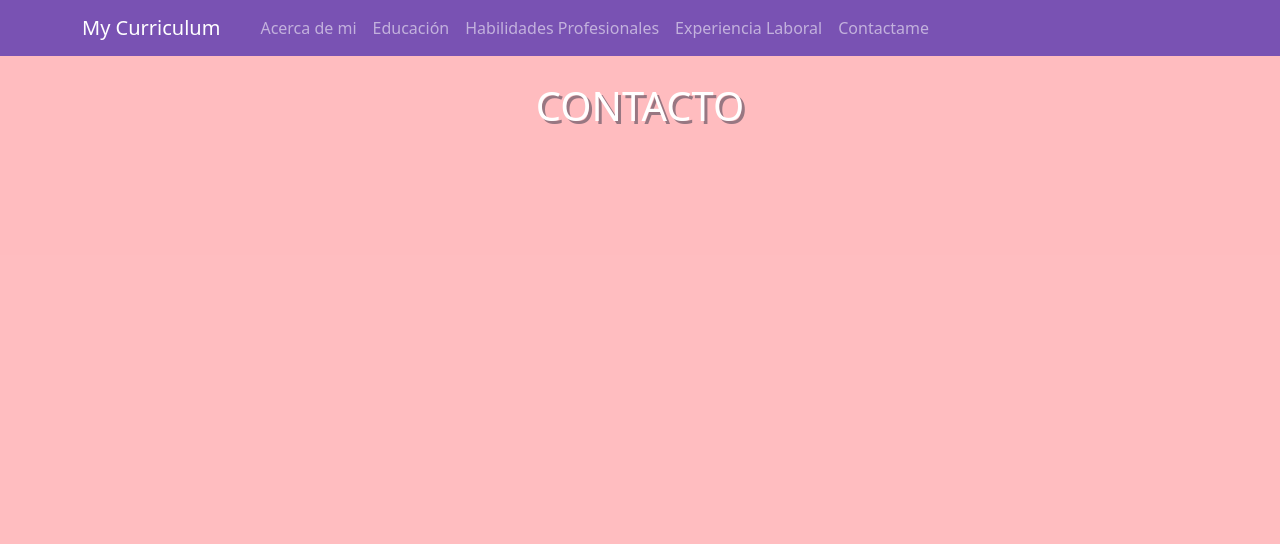
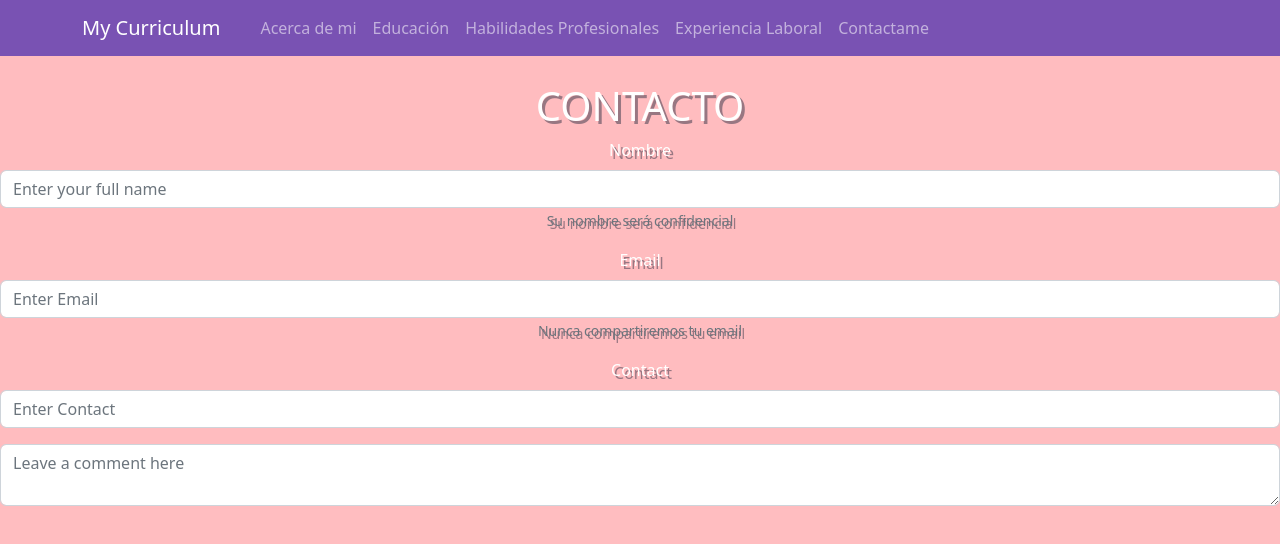
Before and after one commit to Laura0501/ProyectReact, a React (Create React App) app: page /contactame in a window 1280 px wide. Shown: the top 544 px of the page. Built offline with nearby package versions, Linux system fonts and the light colour scheme; a web font is replaced by a local one.

Commit message:
Creacion Componente Contactame con estructura Form

```diff
--- a/src/components/buttom/index.js
+++ b/src/components/buttom/index.js
@@ -1,9 +1,11 @@
 import Button from 'react-bootstrap/Button';
 
 function Boton(props){
-    return{
-        <Button variant={props.variant} type="submit">
+    return(
+        <Button variant={props.variant} type={props.type}>
         {props.nameButtom}
         </Button>
-    }
+    )
 }
+
+export default Boton;
--- a/src/components/campoFormulario/index.js
+++ b/src/components/campoFormulario/index.js
@@ -1,19 +1,15 @@
-import Button from 'react-bootstrap/Button';
 import Form from 'react-bootstrap/Form';
 
 function CampoForm(props) {
   return (
       <Form.Group className="mb-3" controlId={props.controlid}>
-        <Form.Label>{props.nomSection1}</Form.Label>
-        <Form.Control type={props.typeSection1} placeholder={props.placeholderSection1} />
+        <Form.Label>{props.nomSection}</Form.Label>
+        <Form.Control type={props.typeSection} placeholder={props.placeholderSection} />
         <Form.Text className="text-muted">
-          {props.textSection1}
+          {props.textSection}
         </Form.Text>
       </Form.Group>
-
-
-    </Form>
   );
 }
 
-export default Formulario;
+export default CampoForm;
--- a/src/components/contactame/index.js
+++ b/src/components/contactame/index.js
@@ -1,4 +1,7 @@
 import React from "react";
+import CampoForm from "../campoFormulario";
+import Form from 'react-bootstrap/Form';
+import Boton from "../buttom";
 
 
 function Contactame() {
@@ -9,6 +12,37 @@ function Contactame() {
                 <h1>CONTACTO</h1>
             </div>
 
+            <div>
+                <Form>
+                    <CampoForm
+                    controlid='formBasicName'
+                    nomSection='Nombre'
+                    typeSection='text'
+                    placeholderSection='Enter your full name'
+                    textSection='Su nombre será confidencial'
+                    />
+
+                    <CampoForm
+                    controlid='formBasicEmail'
+                    nomSection='Email'
+                    typeSection='email'
+                    placeholderSection='Enter Email'
+                    textSection='Nunca compartiremos tu email'
+                    />
+
+                    <CampoForm
+                    controlid='formBasicContact'
+                    nomSection='Contact'
+                    typeSection='number'
+                    placeholderSection='Enter Contact'
+                    textSection=''
+                    />
+
+                    <Form.Control as="textarea" placeholder="Leave a comment here" />
+
+                </Form>
+            </div>
+
 
         </div>
         </>
```
